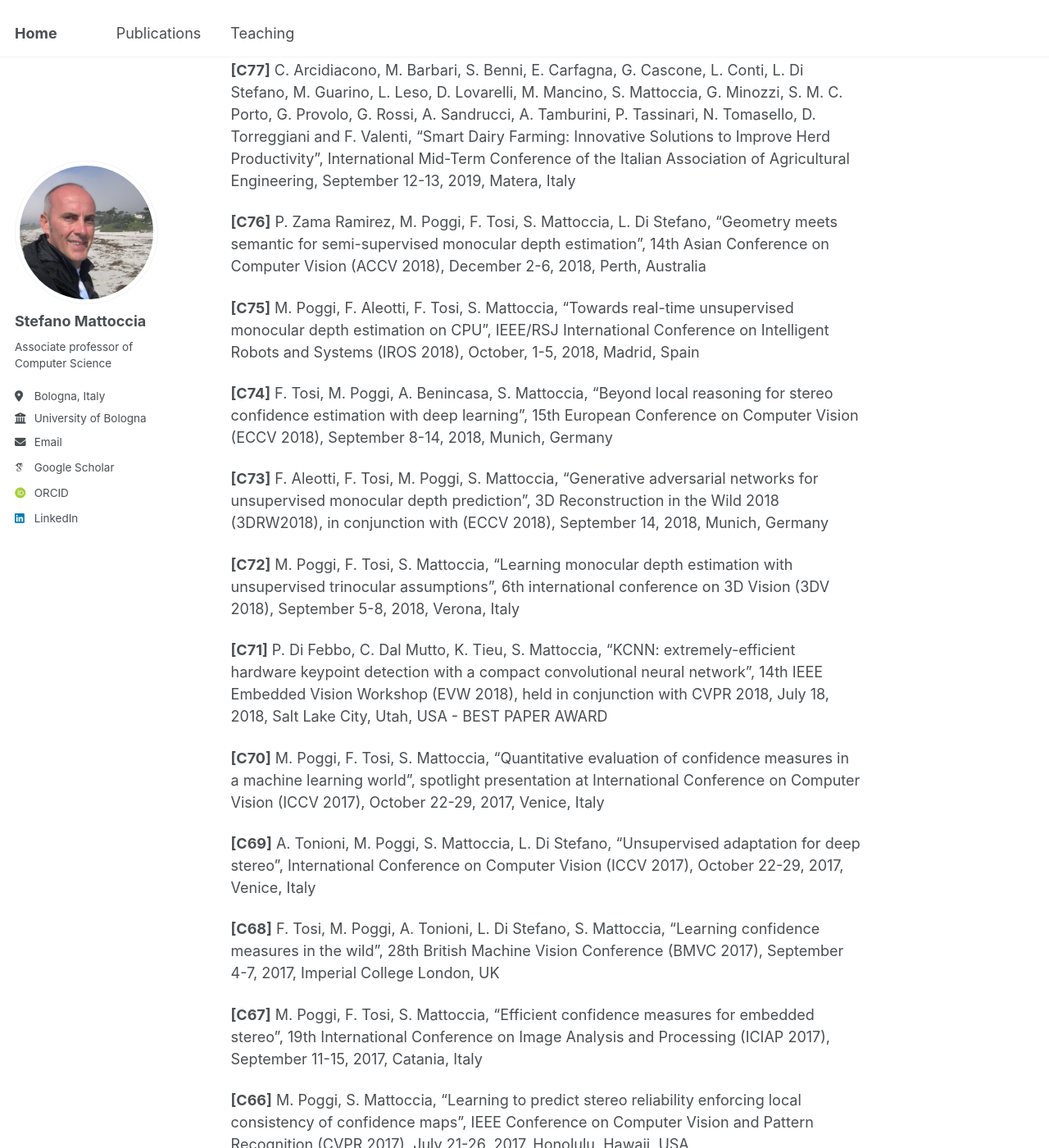
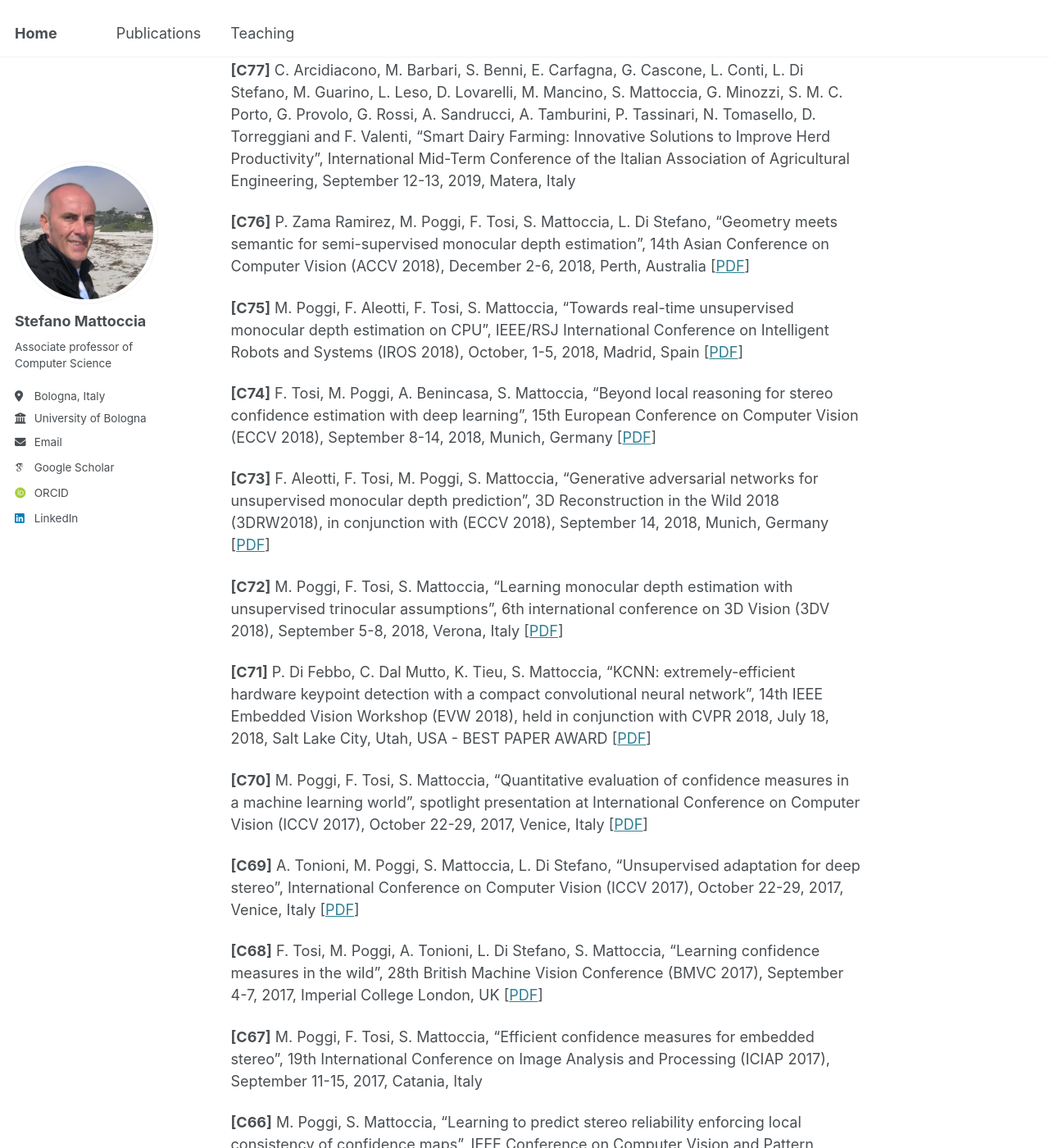
Before and after one commit to stefanomattoccia/stefanomattoccia.github.io, a Jekyll site: the page built from _pages/publications.md, in a window 1280 px wide and 1400 px high, scrolled down 10047 px. Shown: the whole window at 82% size. Built offline with Jekyll 4.4.1, drawn with Linux system fonts in a browser that asks for light colours; some web fonts are replaced.

Commit message:
Update publications.md

```diff
--- a/_pages/publications.md
+++ b/_pages/publications.md
@@ -187,23 +187,24 @@ International Conference and Workshop papers
 
 **[C77]** C. Arcidiacono, M. Barbari, S. Benni, E. Carfagna, G. Cascone, L. Conti, L. Di Stefano, M. Guarino, L. Leso, D. Lovarelli, M. Mancino, S. Mattoccia, G. Minozzi, S. M. C. Porto, G. Provolo, G. Rossi, A. Sandrucci, A. Tamburini, P. Tassinari, N. Tomasello, D. Torreggiani and F. Valenti, “Smart Dairy Farming: Innovative Solutions to Improve Herd Productivity”, International Mid-Term Conference of the Italian Association of Agricultural Engineering, September 12-13, 2019, Matera, Italy
 
-**[C76]** P. Zama Ramirez, M. Poggi, F. Tosi, S. Mattoccia, L. Di Stefano, "Geometry meets semantic for semi-supervised monocular depth estimation", 14th Asian Conference on Computer Vision (ACCV 2018), December 2-6, 2018, Perth, Australia
+**[C76]** P. Zama Ramirez, M. Poggi, F. Tosi, S. Mattoccia, L. Di Stefano, "Geometry meets semantic for semi-supervised monocular depth estimation", 14th Asian Conference on Computer Vision (ACCV 2018), December 2-6, 2018, Perth, Australia [[PDF](https://arxiv.org/pdf/1810.04093)]
 
-**[C75]** M. Poggi, F. Aleotti, F. Tosi, S. Mattoccia, “Towards real-time unsupervised monocular depth estimation on CPU”, IEEE/RSJ International Conference on Intelligent Robots and Systems (IROS 2018), October, 1-5, 2018, Madrid, Spain
+**[C75]** M. Poggi, F. Aleotti, F. Tosi, S. Mattoccia, “Towards real-time unsupervised monocular depth estimation on CPU”, IEEE/RSJ International Conference on Intelligent Robots and Systems (IROS 2018), October, 1-5, 2018, Madrid, Spain [[PDF](https://arxiv.org/pdf/1806.11430)]
 
-**[C74]** F. Tosi, M. Poggi, A. Benincasa, S. Mattoccia, “Beyond local reasoning for stereo confidence estimation with deep learning”, 15th European Conference on Computer Vision (ECCV 2018), September 8-14, 2018, Munich, Germany
+**[C74]** F. Tosi, M. Poggi, A. Benincasa, S. Mattoccia, “Beyond local reasoning for stereo confidence estimation with deep learning”, 15th European Conference on Computer Vision (ECCV 2018), September 8-14, 2018, Munich, Germany [[PDF](https://openaccess.thecvf.com/content_ECCV_2018/papers/Fabio_Tosi_Beyond_local_reasoning_ECCV_2018_paper.pdf)]
 
-**[C73]** F. Aleotti, F. Tosi, M. Poggi, S. Mattoccia, “Generative adversarial networks for unsupervised monocular depth prediction”, 3D Reconstruction in the Wild 2018 (3DRW2018), in conjunction with (ECCV 2018), September 14, 2018, Munich, Germany
+**[C73]** F. Aleotti, F. Tosi, M. Poggi, S. Mattoccia, “Generative adversarial networks for unsupervised monocular depth prediction”, 3D Reconstruction in the Wild 2018 (3DRW2018), in conjunction with (ECCV 2018), September 14, 2018, Munich, Germany [[PDF](https://openaccess.thecvf.com/content_ECCVW_2018/papers/11129/Aleotti_Generative_Adversarial_Networks_for_unsupervised_monocular_depth_prediction_ECCVW_2018_paper.pdf)]
 
-**[C72]** M. Poggi, F. Tosi, S. Mattoccia, "Learning monocular depth estimation with unsupervised trinocular assumptions", 6th international conference on 3D Vision (3DV 2018), September 5-8, 2018, Verona, Italy
+**[C72]** M. Poggi, F. Tosi, S. Mattoccia, "Learning monocular depth estimation with unsupervised trinocular assumptions", 6th international conference on 3D Vision (3DV 2018), September 5-8, 2018, Verona, Italy [[PDF](https://arxiv.org/pdf/1808.01606)]
 
-**[C71]** P. Di Febbo, C. Dal Mutto, K. Tieu, S. Mattoccia, “KCNN: extremely-efficient hardware keypoint detection with a compact convolutional neural network”, 14th IEEE Embedded Vision Workshop (EVW 2018), held in conjunction with CVPR 2018, July 18, 2018, Salt Lake City, Utah, USA - BEST PAPER AWARD
+**[C71]** P. Di Febbo, C. Dal Mutto, K. Tieu, S. Mattoccia, “KCNN: extremely-efficient hardware keypoint detection with a compact convolutional neural network”, 14th IEEE Embedded Vision Workshop (EVW 2018), held in conjunction with CVPR 2018, July 18, 2018, Salt Lake City, Utah, USA - BEST PAPER AWARD [[PDF](https://openaccess.thecvf.com/content_cvpr_2018_workshops/papers/w12/Di_Febbo_KCNN_Extremely-Efficient_Hardware_CVPR_2018_paper.pdf)]
 
-**[C70]** M. Poggi, F. Tosi, S. Mattoccia, “Quantitative evaluation of confidence measures in a machine learning world”, spotlight presentation at International Conference on Computer Vision (ICCV 2017), October 22-29, 2017, Venice, Italy
+**[C70]** M. Poggi, F. Tosi, S. Mattoccia, “Quantitative evaluation of confidence measures in a machine learning world”, spotlight presentation at International Conference on Computer Vision (ICCV 2017), October 22-29, 2017, Venice, Italy [[PDF](https://openaccess.thecvf.com/content_ICCV_2017/papers/Poggi_Quantitative_Evaluation_of_ICCV_2017_paper.pdf)]
 
-**[C69]** A. Tonioni, M. Poggi, S. Mattoccia, L. Di Stefano, “Unsupervised adaptation for deep stereo”, International Conference on Computer Vision (ICCV 2017), October 22-29, 2017, Venice, Italy
+**[C69]** A. Tonioni, M. Poggi, S. Mattoccia, L. Di Stefano, “Unsupervised adaptation for deep stereo”, International Conference on Computer Vision (ICCV 2017), October 22-29, 2017, Venice, Italy [[PDF](https://openaccess.thecvf.com/content_ICCV_2017/papers/Tonioni_Unsupervised_Adaptation_for_ICCV_2017_paper.pdf)]
 
-**[C68]** F. Tosi, M. Poggi, A. Tonioni, L. Di Stefano, S. Mattoccia, “Learning confidence measures in the wild”, 28th British Machine Vision Conference (BMVC 2017), September 4-7, 2017, Imperial College London, UK
+**[C68]** F. Tosi, M. Poggi, A. Tonioni, L. Di Stefano, S. Mattoccia, “Learning confidence measures in the wild”, 28th British Machine Vision Conference (BMVC 2017), September 4-7, 2017, Imperial College London, UK [[PDF](/publications/BMVC_2017.pdf)]
+
 
 **[C67]** M. Poggi, F. Tosi, S. Mattoccia, “Efficient confidence measures for embedded stereo”, 19th International Conference on Image Analysis and Processing (ICIAP 2017), September 11-15, 2017, Catania, Italy
 
```
